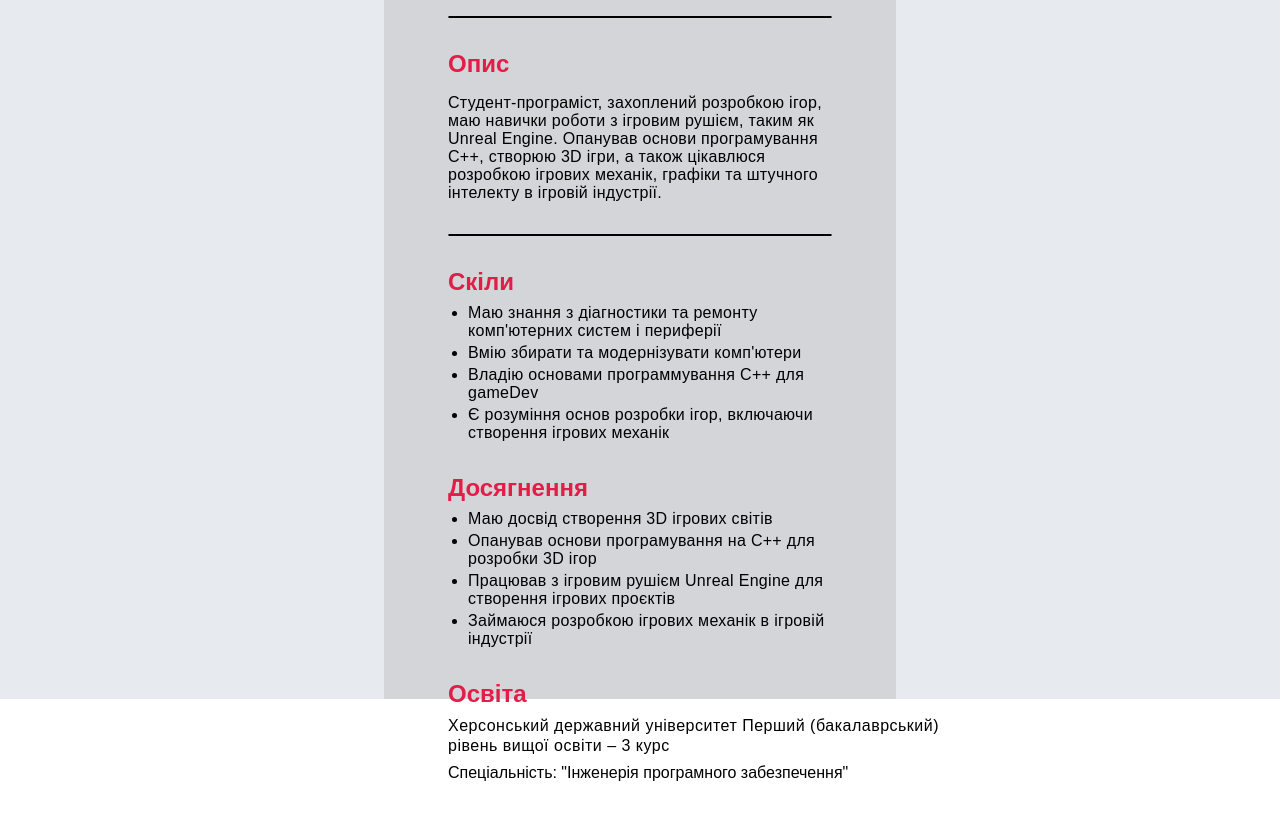
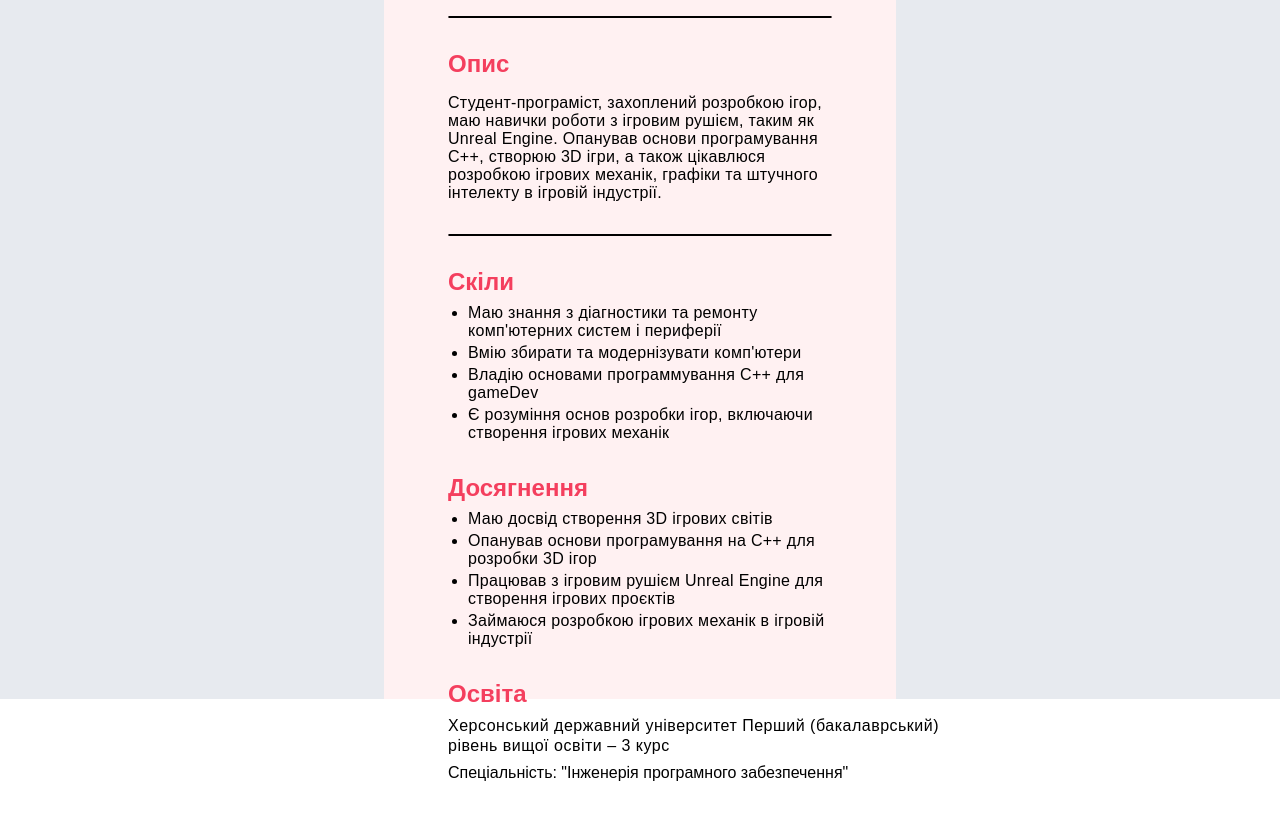
Before and after one commit to Yavorskyi-Olexandr/resume, a website: page index.html in a window 1280 px wide. Shown: the part 101-915 px from the top of the page. Drawn offline with Linux system fonts and the light colour scheme.

Commit message:
first commit

```diff
--- a/style.css
+++ b/style.css
@@ -23,7 +23,7 @@
     flex-direction: column;
     justify-content: center;
     align-items: center;
-    background: rgba(163, 163, 163, 0.3);
+    background: #fff1f2;
     padding: 64px;
 }
 
@@ -59,6 +59,7 @@
     font-weight: 600;
     margin-bottom: 16px;
     height: fit-content;
+    color: #f43f5e;
 }
 
 .header__container-contactInfo {
@@ -89,7 +90,7 @@
     font-weight: 600;
     margin-bottom: 16px;
     height: fit-content;
-    color: #e11d48;
+    color: #f43f5e;
 }
 
 .summary__container-text {
@@ -113,7 +114,7 @@
     font-weight: 600;
     margin-bottom: 8px;
     height: fit-content;
-    color: #e11d48;
+    color: #f43f5e;
 }
 
 .main__education-container p {
@@ -138,7 +139,7 @@
     font-weight: 600;
     margin-bottom: 8px;
     height: fit-content;
-    color: #e11d48;
+    color: #f43f5e;
 }
 
 .main__skills-container ul {
```
